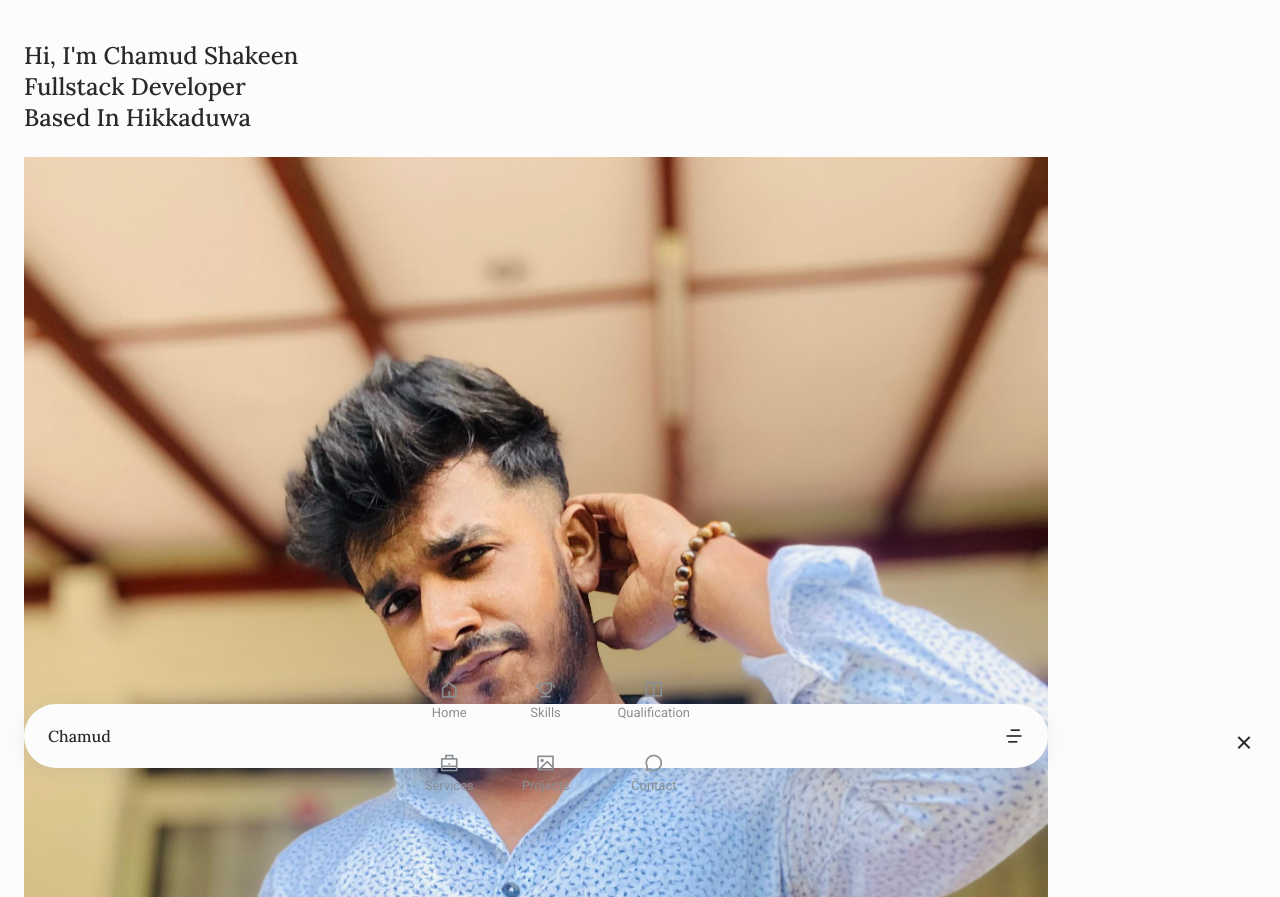
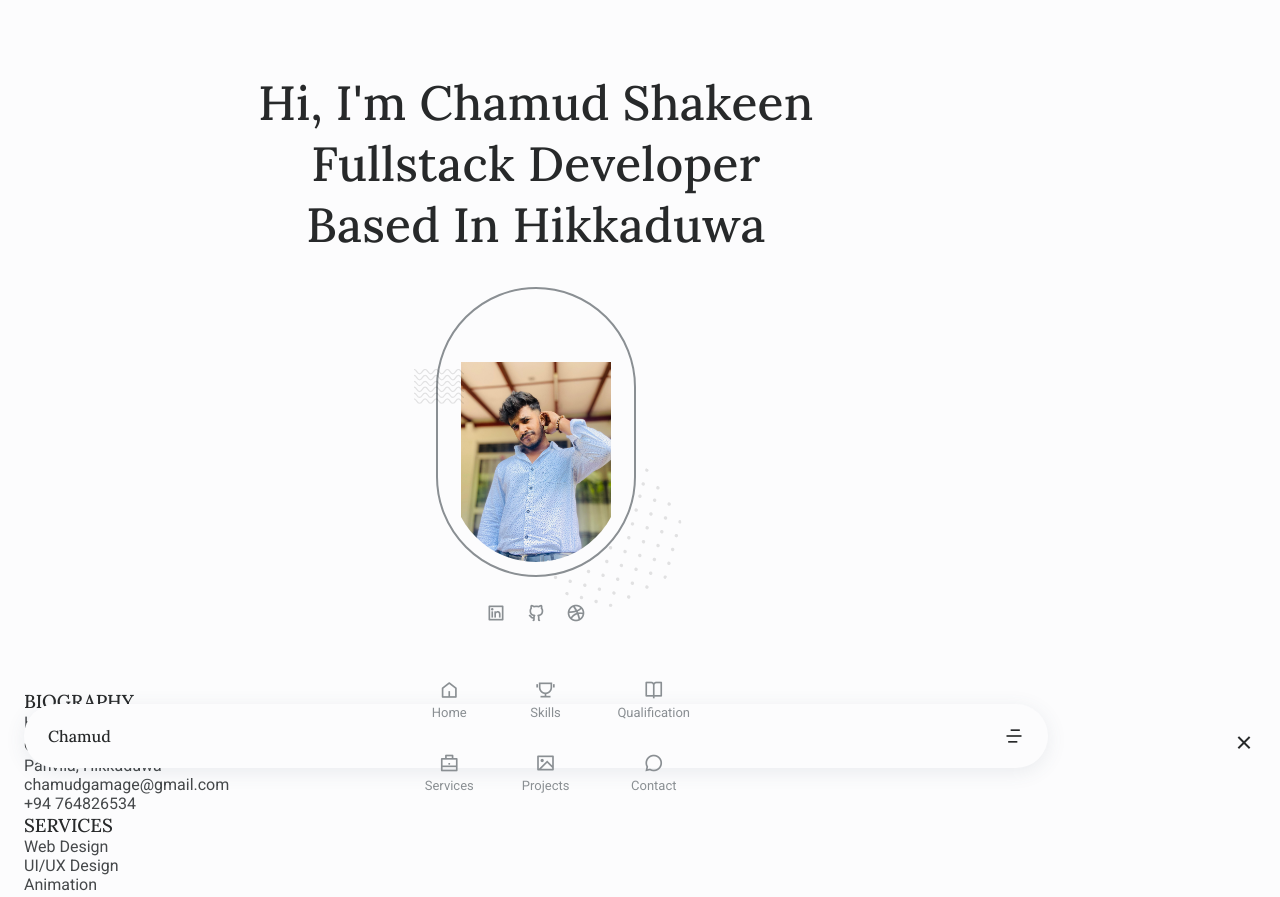
Before and after one commit to CHAMUD12/My-Portfolio, a plain HTML site: page index.html in a window 1280 px wide. Shown: the top 897 px of the page. Drawn offline with nearby package versions, Linux system fonts and the light colour scheme; a web font is replaced by a local one.

Commit message:
home stylish

```diff
--- a/css/styles.css
+++ b/css/styles.css
@@ -217,3 +217,82 @@ img{
 .show-menu{
     bottom: 2rem;
 }
+
+/* ******************* HOME ******************* */
+.home__container{
+    row-gap: 4rem;
+    padding-top: 2rem;
+}
+
+.home__data{
+    row-gap: 1.5rem;
+}
+
+.home__title{
+    text-align: center;
+    font-size: var(--biggest-font-size);
+    letter-spacing: .3px;
+    margin-bottom: .5rem;
+}
+
+.home__blob{
+    position: relative;
+    width: 200px;
+    height: 290px;
+    background-color: var(--body-color);
+    border: 2px solid var(--text-color-light);
+    justify-self: center;
+    border-radius: 6.25rem;
+    place-items: center;
+}
+
+.home__perfil{
+    width: 170px;
+    height: 260px;
+    background: var(--gradient-color);
+    border-radius: 5.5rem;
+    overflow: hidden;
+    display: flex; /*photo ek fit weno*/
+    justify-content: center;
+    align-items: flex-end;
+}
+
+.home__perfil img{
+    width: 150px;
+}
+
+.home__shape-wawes,
+.home__shape-circle{
+    position: absolute;
+    opacity: .1;
+}
+
+.home__shape-wawes{
+    width: 50px;
+    left: -1.5rem;
+    top: 5rem;
+}
+
+.home__shape-circle{
+    width: 150px;
+    bottom: -2rem;
+    right: -3rem;
+    transform: rotate(15deg);
+    z-index: -1;
+}
+
+.home__social{
+    justify-self: center;
+    display: flex;
+    column-gap: 1.25rem;
+}
+
+.home__social-link{
+    font-size: 1.25rem;
+    color: var(--text-color-light);
+    transition: color .3s;
+}
+
+.home__social-link:hover{
+    color: var(--title-color);
+}
```
